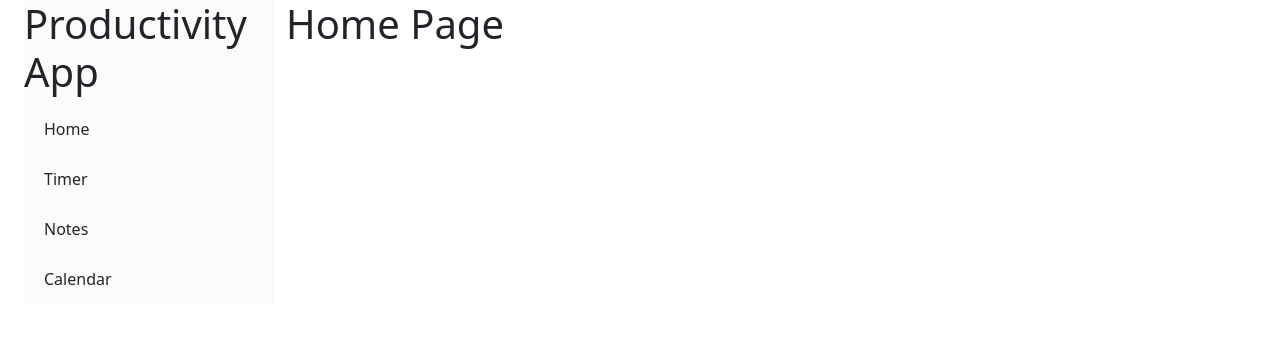
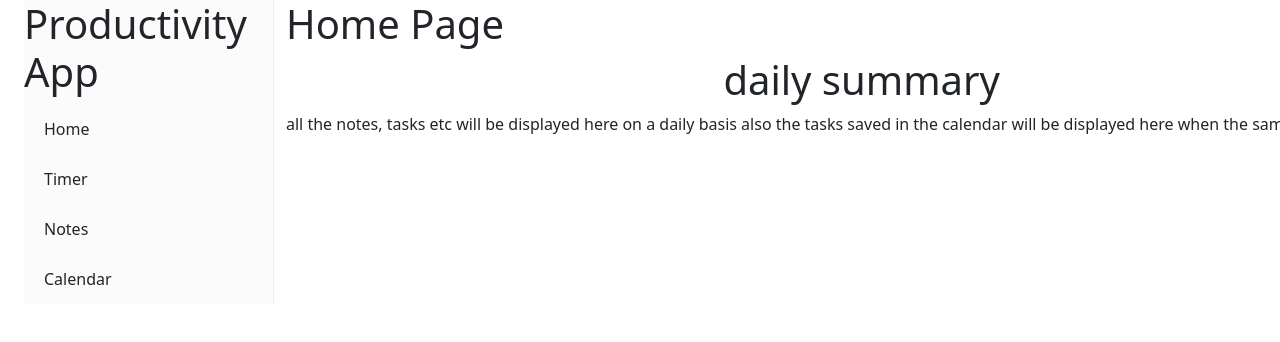
Before and after one commit to dsciocan/TimeWise, a React (Vite) app: page / in a window 1280 px wide. Shown: the top 342 px of the page. Built offline with nearby package versions, Linux system fonts and the light colour scheme.

Commit message:
added function summary and element in jsx files

```diff
--- a/index.html
+++ b/index.html
@@ -7,6 +7,8 @@
     <title>Productivity</title>
   </head>
   <body>
+
+
     <div id="root"></div>
     <script type="module" src="/src/main.jsx"></script>
   </body>
--- a/src/components/Home/home.jsx
+++ b/src/components/Home/home.jsx
@@ -1,7 +1,10 @@
+import Summary from '../Summary/Summary';
+
 function Home() {
     return (
         <div>
             <h1>Home Page</h1>
+            <Summary/>
         </div>
     )
 }
--- a/src/components/Summary/Summary.jsx
+++ b/src/components/Summary/Summary.jsx
@@ -0,0 +1,15 @@
+import React from 'react';
+
+function Summary() {
+    return (
+      <div>
+        <h1 className="text-center">daily summary</h1>
+        <p>
+          all the notes, tasks etc will be displayed here on a daily basis
+          also the tasks saved in the calendar will be displayed here when the same day
+        </p>
+      </div>
+    );
+  }
+
+  export default Summary;
```
